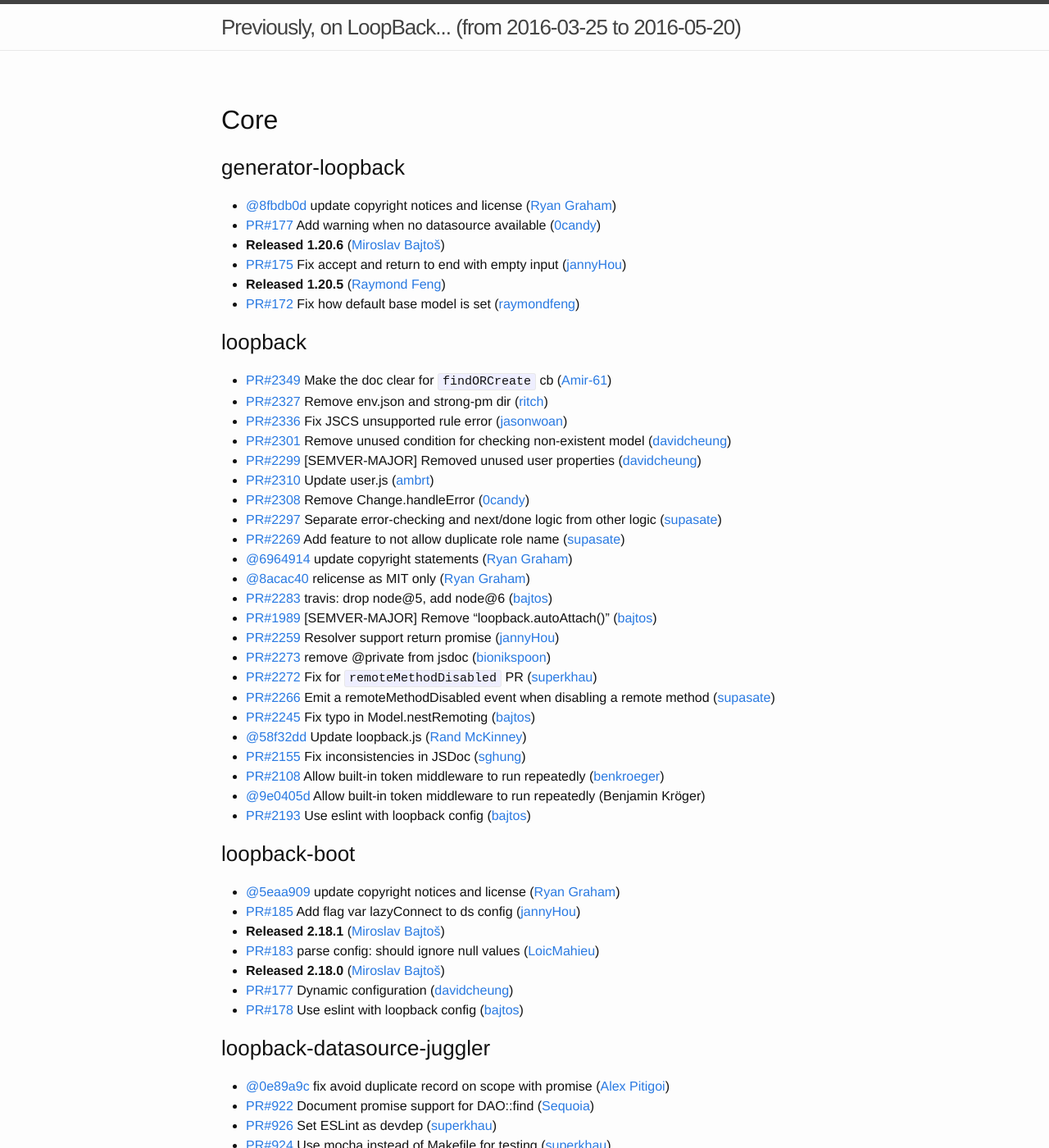
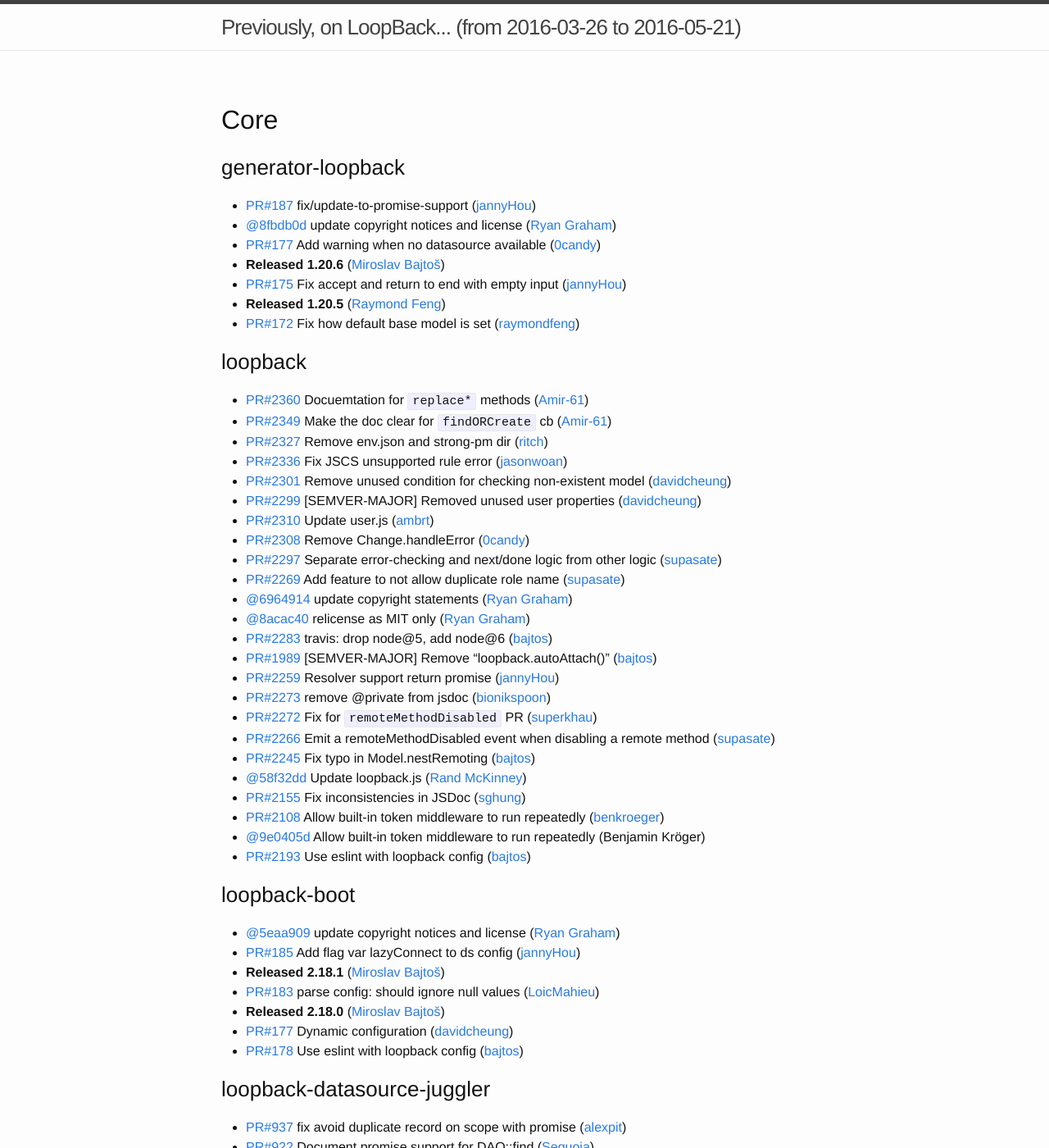
Before and after one commit to strongloop/loopback, a Jekyll site: the page built from index.md, in a window 1280 px wide and 1400 px high. Shown: the whole window at 82% size. Built offline with Jekyll 4.4.1, drawn with Linux system fonts in a browser that asks for light colours; some of the changed text lies outside the part shown.

Commit message:
Update changelog

```diff
--- a/index.md
+++ b/index.md
@@ -1,11 +1,12 @@
 ---
 layout: page
-since: (from 2016-03-25 to 2016-05-20)
+since: (from 2016-03-26 to 2016-05-21)
 ---
 
 ## Core
 
 ### generator-loopback
+ * [PR#187](https://github.com/strongloop/generator-loopback/pull/187) fix/update-to-promise-support ([jannyHou](https://github.com/jannyHou))
  * [@8fbdb0d](https://github.com/strongloop/generator-loopback/commit/8fbdb0da7ce203d387ee00096f7cfade37a0d3d9) update copyright notices and license ([Ryan Graham](https://github.com/rmg))
  * [PR#177](https://github.com/strongloop/generator-loopback/pull/177) Add warning when no datasource available ([0candy](https://github.com/0candy))
  * **Released 1.20.6** ([Miroslav Bajtoš](https://github.com/bajtos))
@@ -15,6 +16,7 @@
 
 
 ### loopback
+ * [PR#2360](https://github.com/strongloop/loopback/pull/2360) Docuemtation for `replace*` methods ([Amir-61](https://github.com/Amir-61))
  * [PR#2349](https://github.com/strongloop/loopback/pull/2349) Make the doc clear for `findORCreate` cb ([Amir-61](https://github.com/Amir-61))
  * [PR#2327](https://github.com/strongloop/loopback/pull/2327) Remove env.json and strong-pm dir ([ritch](https://github.com/ritch))
  * [PR#2336](https://github.com/strongloop/loopback/pull/2336) Fix JSCS unsupported rule error ([jasonwoan](https://github.com/jasonwoan))
@@ -51,7 +53,7 @@
 
 
 ### loopback-datasource-juggler
- * [@0e89a9c](https://github.com/strongloop/loopback-datasource-juggler/commit/0e89a9c837db402fd05a5294cd9fc3753e3ab632) fix avoid duplicate record on scope with promise ([Alex Pitigoi](https://github.com/alexpit))
+ * [PR#937](https://github.com/strongloop/loopback-datasource-juggler/pull/937) fix avoid duplicate record on scope with promise ([alexpit](https://github.com/alexpit))
  * [PR#922](https://github.com/strongloop/loopback-datasource-juggler/pull/922) Document promise support for DAO::find ([Sequoia](https://github.com/Sequoia))
  * [PR#926](https://github.com/strongloop/loopback-datasource-juggler/pull/926) Set ESLint as devdep ([superkhau](https://github.com/superkhau))
  * [PR#924](https://github.com/strongloop/loopback-datasource-juggler/pull/924) Use mocha instead of Makefile for testing ([superkhau](https://github.com/superkhau))
@@ -99,6 +101,7 @@
 
 
 ### strong-remoting
+ * [PR#303](https://github.com/strongloop/strong-remoting/pull/303) travis: add v4 and v6, drop io.js ([bajtos](https://github.com/bajtos))
  * [@aa391d2](https://github.com/strongloop/strong-remoting/commit/aa391d2e65460196ae2a59493f9dd4844622f35d) update copyright notices ([Ryan Graham](https://github.com/rmg))
  * [@d568588](https://github.com/strongloop/strong-remoting/commit/d5685889827b498cc0873e922e55c86560ff821e) relicense as Artistic-2.0 only ([Ryan Graham](https://github.com/rmg))
  * [PR#291](https://github.com/strongloop/strong-remoting/pull/291) Doc/hook return promise ([jannyHou](https://github.com/jannyHou))
@@ -205,6 +208,7 @@
 
 
 ### loopback-connector-remote
+ * [PR#47](https://github.com/strongloop/loopback-connector-remote/pull/47) Do not use native promises in tests ([superkhau](https://github.com/superkhau))
  * **Released 1.3.1** ([Ryan Graham](https://github.com/rmg))
  * [@17e60c9](https://github.com/strongloop/loopback-connector-remote/commit/17e60c9351630929a448b8560fa27e09241bb485) update copyright notices and license ([Ryan Graham](https://github.com/rmg))
  * **Released 1.3.0** ([Miroslav Bajtoš](https://github.com/bajtos))
```
